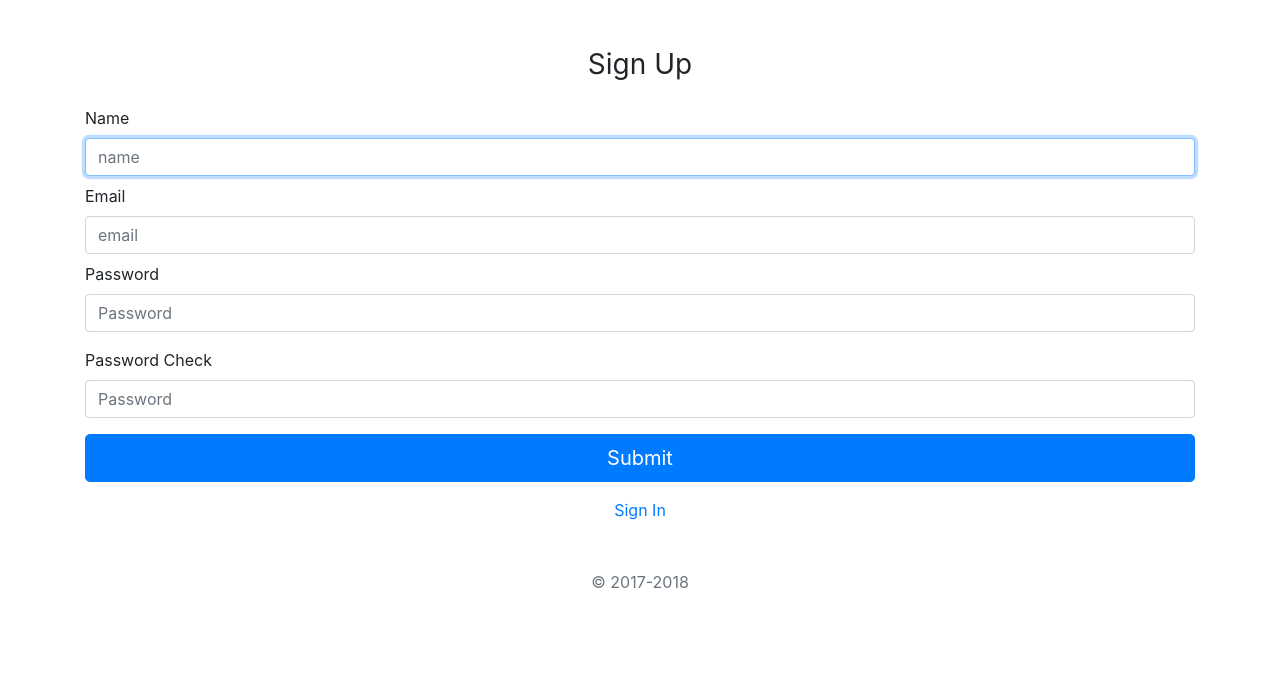
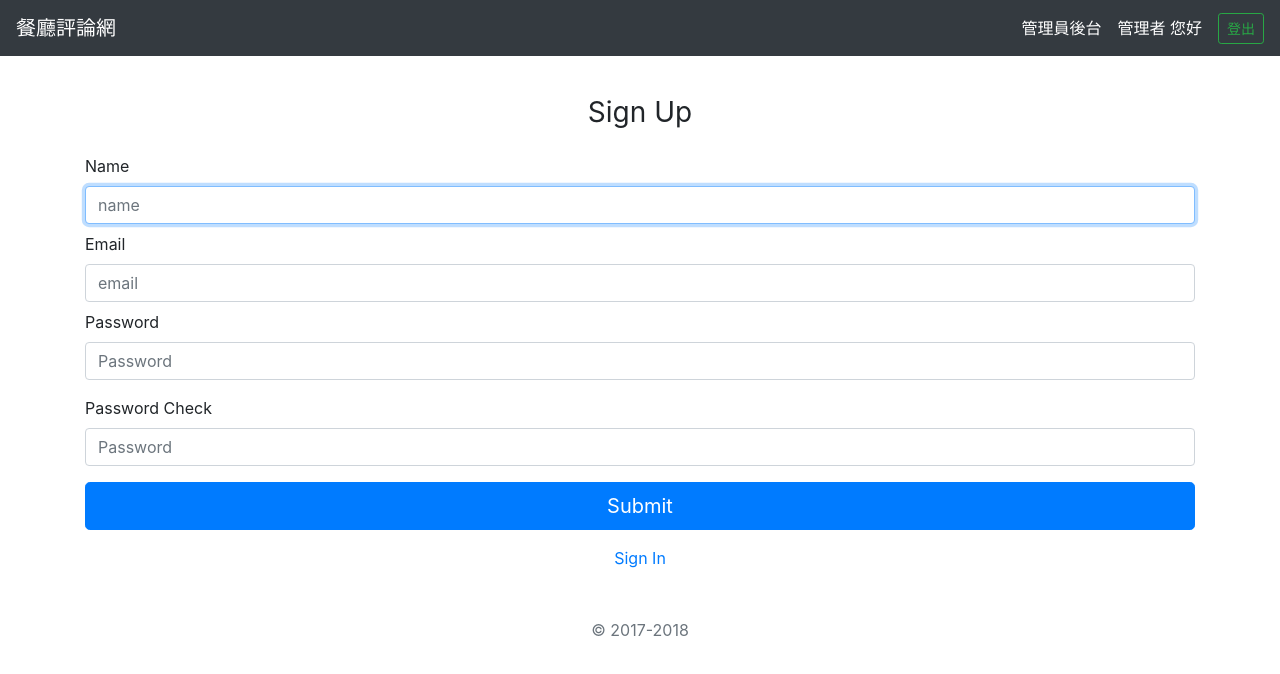
Before and after one commit to siang720/forum-front-end-vue, a Vue app: page /#/signup in a window 1280 px wide. Shown: the top 674 px of the page. Built offline with nearby package versions, Linux system fonts and the light colour scheme.

Commit message:
add component, navbar

```diff
--- a/src/App.vue
+++ b/src/App.vue
@@ -1,13 +1,20 @@
 <template>
   <div id="restaurant-forum">
-    <router-view />
+    <Navbar />
+    <main role="main" class="mt-5 bg-white">
+      <router-view />
+    </main>
   </div>
 </template>
 
 <script>
 import "bootstrap";
 import "bootstrap/dist/css/bootstrap.min.css";
+import Navbar from "./components/Navbar";
 export default {
-  name: "App"
+  name: "App",
+  components: {
+    Navbar
+  }
 };
 </script>
--- /dev/null
+++ b/src/components/Navbar.vue
@@ -0,0 +1,71 @@
+<template>
+  <nav class="navbar navbar-expand-lg fixed-top navbar-dark bg-dark">
+    <router-link class="navbar-brand" to="/">餐廳評論網</router-link>
+
+    <button
+      class="navbar-toggler"
+      type="button"
+      data-toggle="collapse"
+      data-target="#navbarSupportedContent"
+      aria-controls="navbarSupportedContent"
+      aria-expanded="false"
+      aria-label="Toggle navigation"
+    >
+      <span class="navbar-toggler-icon" />
+    </button>
+
+    <div id="navbarSupportedContent" class="navbar-collapse collapse">
+      <div class="ml-auto d-flex align-items-center">
+        <!-- is user is admin -->
+        <router-link v-if="currentUser.isAdmin" to="#" class="text-white mr-3">管理員後台</router-link>
+        <!-- is user is login -->
+        <template v-if="isAuthenticated">
+          <router-link to="#" class="text-white mr-3">{{ currentUser.name || '使用者' }} 您好</router-link>
+          <button type="button" class="btn btn-sm btn-outline-success my-2 my-sm-0">登出</button>
+        </template>
+      </div>
+    </div>
+  </nav>
+</template>
+
+<script>
+// seed data
+const dummyUser = {
+  currentUser: {
+    id: 1,
+    name: "管理者",
+    email: "root@example.com",
+    image: "https://i.pravatar.cc/300",
+    isAdmin: true
+  },
+  isAuthenticated: true
+};
+
+export default {
+  name: "Navbar",
+  data() {
+    return {
+      currentUser: {
+        id: -1,
+        name: "",
+        email: "",
+        image: "",
+        isAdmin: false
+      },
+      isAuthenticated: false
+    };
+  },
+  created() {
+    this.fetchUser();
+  },
+  methods: {
+    fetchUser() {
+      this.currentUser = {
+        ...this.currentUser,
+        ...dummyUser.currentUser
+      };
+      this.isAuthenticated = dummyUser.isAuthenticated;
+    }
+  }
+};
+</script>
```
